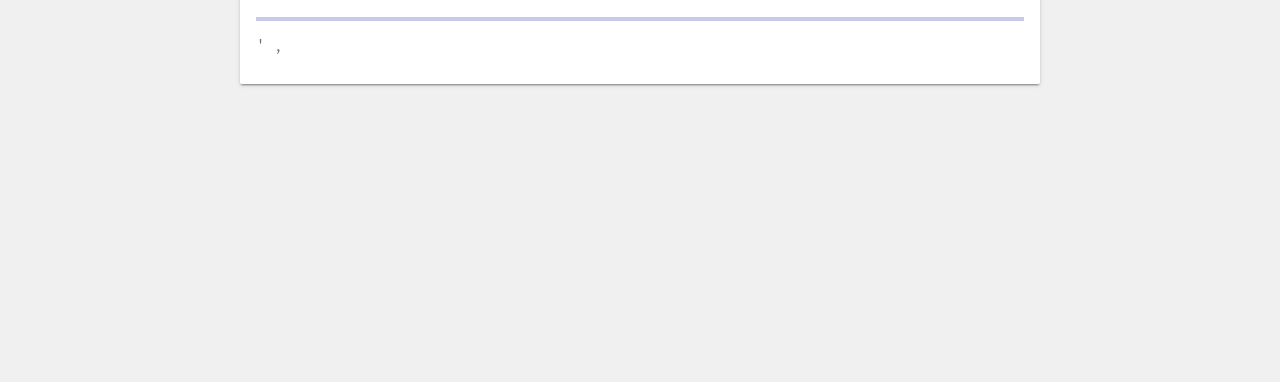
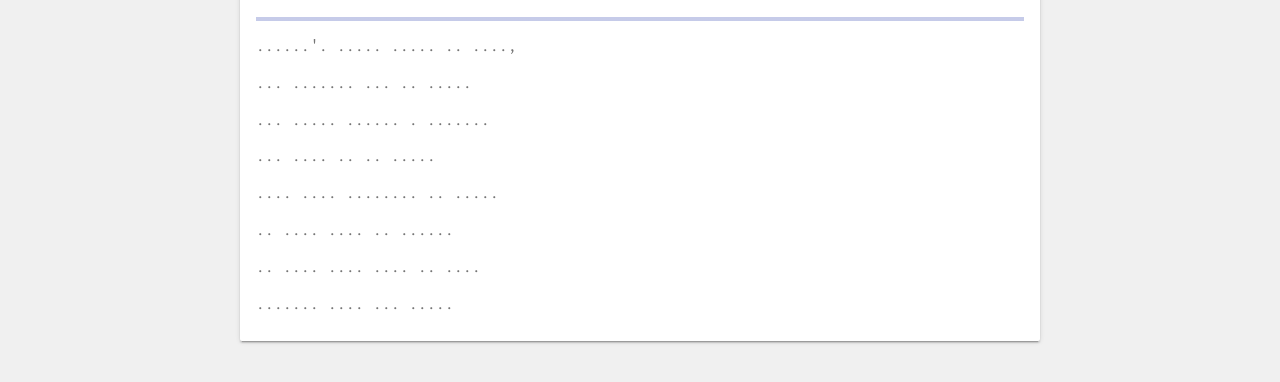
Before and after one commit to gulley/Versify, a plain HTML site: page index.html in a window 1280 px wide. Shown: the part 278-660 px from the top of the page. Drawn offline with nearby package versions, Linux system fonts and the light colour scheme.

Commit message:
Render right away to preserve default settings

```diff
--- a/index.html
+++ b/index.html
@@ -343,6 +343,9 @@ Nothing gold can stay.
                 this.fontSelect.value = selectedFont !== null ? selectedFont : defaultFont;
 
                 this.applyFont();
+
+                // Ensure dots are rendered if the default is true
+                this.renderPoem();
             }
 
             saveSettings() {
```
